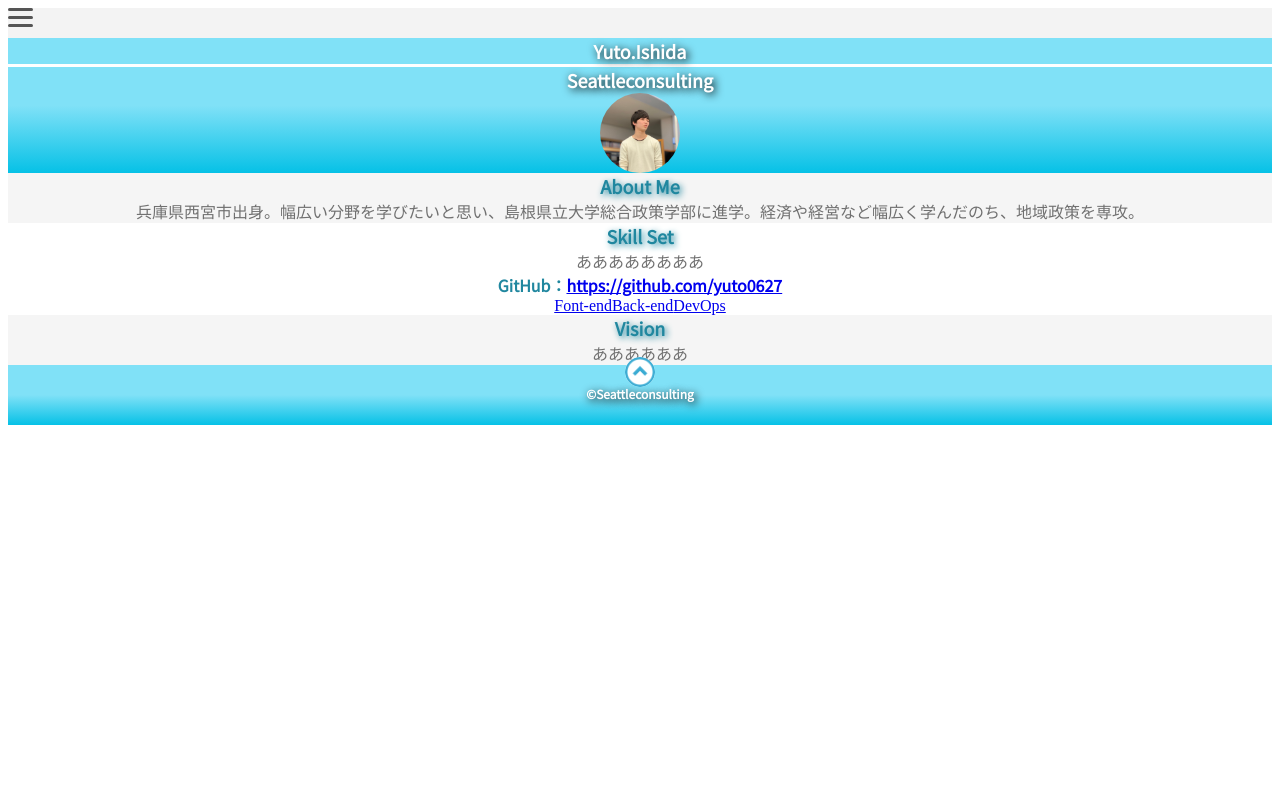
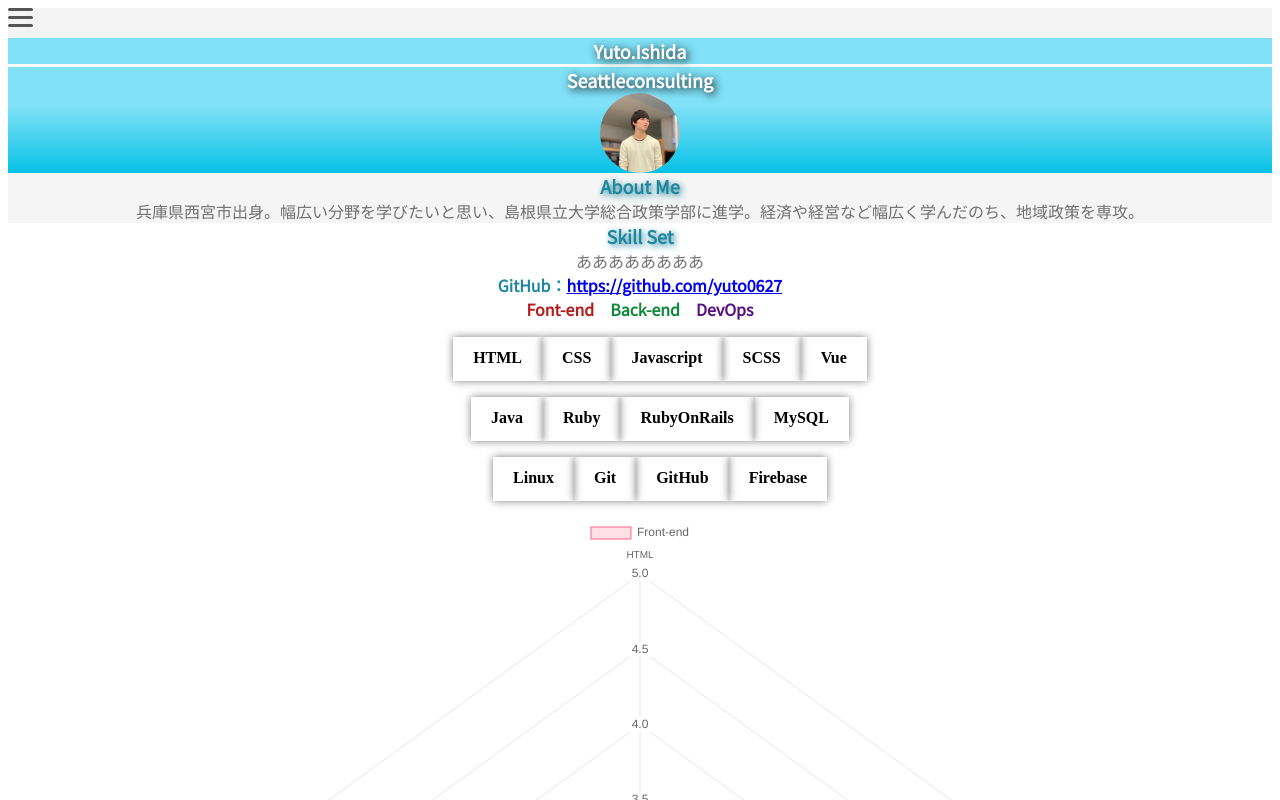
Before and after one commit to yuto0627/-, a Vue app: page / in a window 1280 px wide. Shown: the top 800 px of the page. Built offline with nearby package versions, Linux system fonts and the light colour scheme; what vue-smoothscroll would draw is missing.

Commit message:
【ポートフォリオ実装】20200414

```diff
--- a/src/App.vue
+++ b/src/App.vue
@@ -6,7 +6,6 @@
     <Skill />
     <Vision />
     <Footer />
-    <Menu />
   </div>
 </template>
 
@@ -17,7 +16,6 @@ import About from './components/About.vue'
 import Skill from './components/Skill.vue'
 import Vision from './components/Vision.vue'
 import Footer from './components/Footer.vue'
-import Menu from './components/Menu.vue'
 
 
 
@@ -30,7 +28,6 @@ export default {
     Skill,
     Vision,
     Footer,
-    Menu
   },
   methods: {
     clickSmoothScroll () {
--- /dev/null
+++ b/src/components/BackChart.vue
@@ -0,0 +1,46 @@
+<script>
+import { Radar } from 'vue-chartjs';
+
+export default {
+  name: 'BackChart',
+  extends: Radar,
+  data () {
+    return {
+      data: {
+        labels: ['Java', 'Ruby', 'RubyOnRails', 'MySQL'],
+        datasets: [
+          {
+            label: 'Back-end',
+            data: [1,2,3,4,5],
+            backgroundColor: [
+              'rgba(255, 99, 132, 0.2)',
+              'rgba(54, 162, 235, 0.2)',
+              'rgba(255, 206, 86, 0.2)',
+              'rgba(75, 192, 192, 0.2)',
+              'rgba(153, 102, 255, 0.2)',
+              'rgba(255, 159, 64, 0.2)'
+            ],
+            borderColor: [
+              'rgba(255, 99, 132, 1)',
+              'rgba(54, 162, 235, 1)',
+              'rgba(255, 206, 86, 1)',
+              'rgba(75, 192, 192, 1)',
+              'rgba(153, 102, 255, 1)',
+              'rgba(255, 159, 64, 1)'
+            ],
+            borderWidth: 1
+          },
+        ]
+      },
+      options: {
+        responsive: true,
+        scales: {
+        }
+      }
+    }
+  },
+  mounted () {
+    this.renderChart(this.data, this.options)
+  }
+}
+</script>
--- a/src/components/Footer.vue
+++ b/src/components/Footer.vue
@@ -22,7 +22,7 @@ export default {
     clickSmoothScroll () {
       event.preventDefault()
       this.$SmoothScroll(
-        document.querySelector('#Header'),
+        document.querySelector('#headerSection'),
         400,
         null,
         null,
--- /dev/null
+++ b/src/components/FrontChart.vue
@@ -0,0 +1,46 @@
+<script>
+import { Radar } from 'vue-chartjs';
+
+export default {
+  name: 'FrontChart',
+  extends: Radar,
+  data () {
+    return {
+      data: {
+        labels: ['HTML', 'CSS', 'Javascript', 'SCSS', 'Vue',],
+        datasets: [
+          {
+            label: 'Front-end',
+            data: [1,2,3,4,5],
+            backgroundColor: [
+              'rgba(255, 99, 132, 0.2)',
+              'rgba(54, 162, 235, 0.2)',
+              'rgba(255, 206, 86, 0.2)',
+              'rgba(75, 192, 192, 0.2)',
+              'rgba(153, 102, 255, 0.2)',
+              'rgba(255, 159, 64, 0.2)'
+            ],
+            borderColor: [
+              'rgba(255, 99, 132, 1)',
+              'rgba(54, 162, 235, 1)',
+              'rgba(255, 206, 86, 1)',
+              'rgba(75, 192, 192, 1)',
+              'rgba(153, 102, 255, 1)',
+              'rgba(255, 159, 64, 1)'
+            ],
+            borderWidth: 1
+          },
+        ]
+      },
+      options: {
+        responsive: true,
+        scales: {
+        }
+      }
+    }
+  },
+  mounted () {
+    this.renderChart(this.data, this.options)
+  }
+}
+</script>
--- a/src/components/Header.vue
+++ b/src/components/Header.vue
@@ -16,16 +16,21 @@
         for="nav-input"
       />
       <div id="nav-content">
-        ここに中身を入れる
+        <Menu />
       </div>
     </div>
   </div>
 </template>
 
 <script>
+import Menu from "../components/Menu.vue"
+
 export default {
   name: 'Header',
+  components: {
+    Menu
   }
+}
 </script>
 
 <style lang="scss" scoped>
@@ -102,8 +107,8 @@ export default {
   left: 0;
   z-index: 9999;/* 最前面に */
   width: 90%;/* 右側に隙間を作る（閉じるカバーを表示） */
-  max-width: 330px;/* 最大幅（調整してください） */
-  height: 100%;
+  max-width: 200px;/* 最大幅（調整してください） */
+  height: 400px;
   background: #fff;/* 背景色 */
   transition: 0.3s ease-in-out;/* 滑らかに表示 */
   -webkit-transform: translateX(-105%);
--- a/src/components/Main.vue
+++ b/src/components/Main.vue
@@ -1,8 +1,15 @@
 <template>
   <div id="mainSection">
-        <div id="userName">Yuto.Ishida</div>
-        <div id="companyName">Seattleconsulting</div>
-        <img src="../assets/profile.jpg" id="profilePicture">
+    <div id="userName">
+      Yuto.Ishida
+    </div>
+    <div id="companyName">
+      Seattleconsulting
+    </div>
+    <img
+      id="profilePicture"
+      src="../assets/profile.jpg"
+    >
   </div>
 </template>
 
--- a/src/components/Menu.vue
+++ b/src/components/Menu.vue
@@ -1,6 +1,120 @@
 <template>
-    <div id="drawerSection">
+  <div id="drawerSection">
+    <div>
+      <ul id="drawerMenu">
+        <h1>Menu</h1>
+        <li>
+          <a
+            href="#"
+            @click="Top()"
+          >Home</a>
+        </li>
+        <li>
+          <a
+            href="#"
+            @click="About()"
+          >About Me</a>
+        </li>
+        <li>
+          <a
+            href="#"
+            @click="Skill()"
+          >Skill Set</a>
+        </li>
+        <li>
+          <a
+            href="#"
+            @click="Vision()"
+          >Vision</a>
+        </li>
+      </ul>
+    </div>
+  </div>
+</template>
 
+<script>
+export default {
+    methods: {
+    Top () {
+      event.preventDefault()
+      this.$SmoothScroll(
+        document.querySelector('#headerSection'),
+        400,
+        null,
+        null,
+        'y'
+      )
+    },
+    About () {
+      event.preventDefault()
+      this.$SmoothScroll(
+        document.querySelector('#aboutSection'),
+        400,
+        null,
+        null,
+        'y'
+      )
+    },
+    Skill () {
+      event.preventDefault()
+      this.$SmoothScroll(
+        document.querySelector('#skillSection'),
+        400,
+        null,
+        null,
+        'y'
+      )
+    },
+    Vision () {
+      event.preventDefault()
+      this.$SmoothScroll(
+        document.querySelector('#visionSection'),
+        400,
+        null,
+        null,
+        'y'
+      )
+    },
+  }
+}
 
-    </div>
-</template>
+</script>
+
+<style scoped>
+#drawerMenu {
+  padding: 15px;
+}
+
+h1 {
+  font: bold;
+  text-align: center;
+}
+
+li {
+  display: inline;
+}
+
+li a {
+  display: block;
+  border-left: 8px solid #474655;
+  border-top: 1px solid #474655;
+  border-right: 1px solid #474655;
+  border-bottom: 1px solid #474655;
+  background-color: #fff;
+  padding: 3px 10px;
+  text-decoration: none;
+  color: #333;
+  width: 150px;
+  margin: 1px 0;
+  text-align: left;
+  font-size: 20px;
+}
+
+li a:hover {
+  border-left: 8px solid #474655;
+  border-top: 1px solid #474655;
+  border-right: 1px solid #474655;
+  border-bottom: 1px solid #474655;
+  background-color: #d7efd7;
+}
+</style>
--- a/src/components/Skill.vue
+++ b/src/components/Skill.vue
@@ -13,16 +13,71 @@
       >https://github.com/yuto0627</a>
     </div>
     <span id="skillCategories">
-      <li><a href="#">Font-end</a></li>
-      <li><a href="#">Back-end</a></li>
-      <li><a href="#">DevOps</a></li>
+      <li><a
+        id="front"
+        href="#"
+        rel="noopener noreferrer"
+      >Font-end</a></li>
+      <li><a
+        id="back"
+        href="#"
+      >Back-end</a></li>
+      <li><a
+        id="DevOps"
+        href="#"
+      >DevOps</a></li>
     </span>
+    <div id="skillList">
+      <ul id="front-end">
+        <li>HTML</li>
+        <li>CSS</li>
+        <li>Javascript</li>
+        <li>SCSS</li>
+        <li>Vue</li>
+      </ul>
+      <ul
+        id="back-end"
+        :class="{'back-change': backChange}"
+      >
+        <li>Java</li>
+        <li>Ruby</li>
+        <li>RubyOnRails</li>
+        <li>MySQL</li>
+      </ul>
+      <ul id="devops">
+        <li>Linux</li>
+        <li>Git</li>
+        <li>GitHub</li>
+        <li>Firebase</li>
+      </ul>
+    </div>
+    <div v-if="frontChange">
+      <FrontChart />
+    </div>
+    <div v-if="backChange">
+      <BackChart />
+    </div>
+    <div v-if="devChange" />
   </div>
 </template>
 
 <script>
+import FrontChart from '../components/FrontChart.vue';
+import BackChart from '../components/BackChart.vue';
+
 export default {
-    name: 'Skill'
+    name: 'Skill',
+    components: {
+      FrontChart,
+      BackChart
+  },
+  data(){
+    return {
+      frontChange: true,
+      backChange: false,
+      devChange: false
+    }
+  }
 }
 </script>
 
@@ -65,8 +120,67 @@ li {
   display: inline;
 }
 
-#skillCategories {
-  color: crimson;
+#front {
+  color: #b51a1a;
+  font-family: 'Noto Sans JP', sans-serif;
+  font-weight: bold;
+  display: inline-block;
+  padding-right: 1em;
+  text-decoration: none;
 }
 
+#back {
+  color: #0f8839;
+  font-family: 'Noto Sans JP', sans-serif;
+  font-weight: bold;
+  display: inline-block;
+  text-decoration: none;
+}
+
+#DevOps {
+  color: #571083;
+  font-family: 'Noto Sans JP', sans-serif;
+  font-weight: bold;
+  padding-left: 1em;
+  text-decoration: none;
+}
+
+#front:hover {
+  text-decoration: underline;
+}
+
+#back:hover {
+  text-decoration: underline;
+}
+
+#DevOps:hover {
+  text-decoration: underline;
+}
+
+#front-end li {
+  display: inline-block;
+  color: rgba(181, 26, 26, 1, 75);
+  height: 30px;
+  font-weight: bold;
+  padding: 12px 20px 2px 20px;
+  box-shadow: 0 0 8px gray;
+}
+
+#back-end li {
+  display: inline-block;
+  color: rgba(15, 136, 57, 1, 75);
+  height: 30px;
+  font-weight: bold;
+  padding: 12px 20px 2px 20px;
+  box-shadow: 0 0 8px gray;
+}
+
+#devops li {
+  display: inline-block;
+  color: rgba(87, 16, 131, 1, 75);
+  height: 30px;
+  font-weight: bold;
+  padding: 12px 20px 2px 20px;
+  box-shadow: 0 0 8px gray;
+}
 </style>
```
Lines whose indentation alone changed are shown as unchanged.
